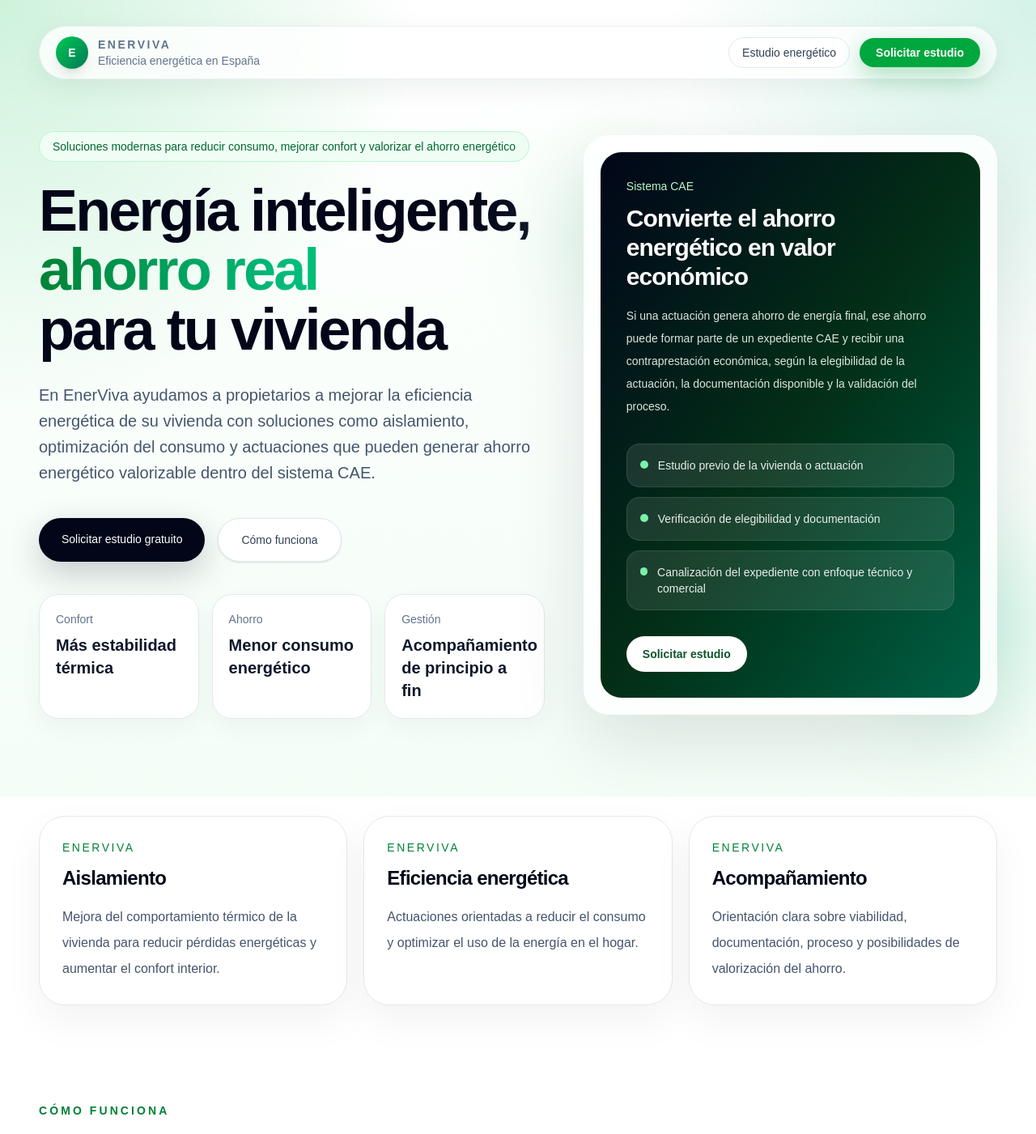
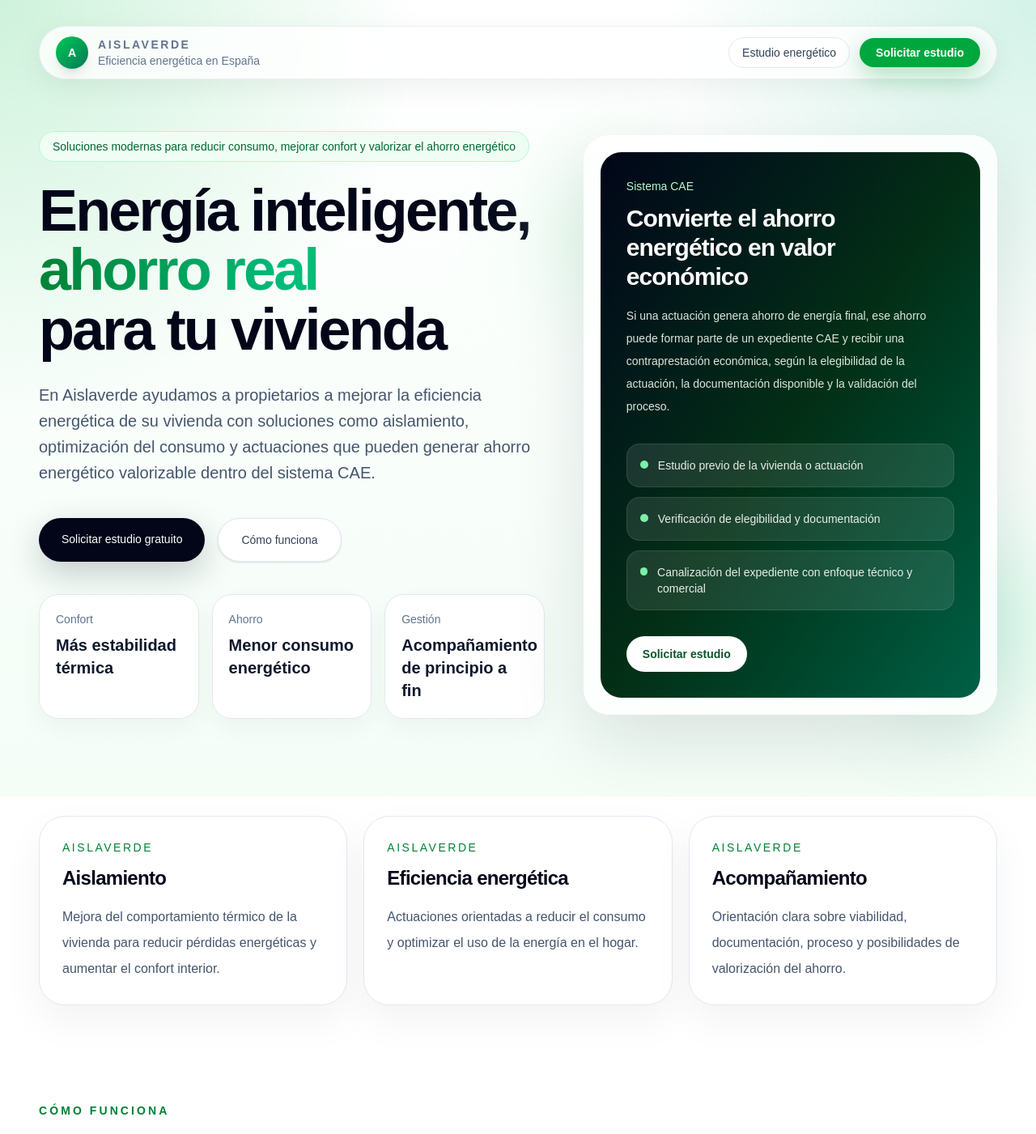
Before and after one commit to protectas-systemes/enerviva-site, a Next.js app: page / in a window 1280 px wide. Shown: the top 1401 px of the page at 81% size. Built offline with nearby package versions, Linux system fonts and the light colour scheme.

Commit message:
Update page.tsx

```diff
--- a/app/page.tsx
+++ b/app/page.tsx
@@ -10,12 +10,12 @@ export default function Home() {
           <header className="sticky top-4 z-50 mb-16 flex items-center justify-between rounded-full border border-slate-200/70 bg-white/80 px-5 py-3 shadow-[0_10px_35px_rgba(15,23,42,0.06)] backdrop-blur">
             <div className="flex items-center gap-3">
               <div className="flex h-10 w-10 items-center justify-center rounded-full bg-gradient-to-br from-green-500 to-emerald-700 text-sm font-semibold text-white shadow-lg">
-                E
+                A
               </div>
 
               <div>
                 <p className="text-sm font-semibold uppercase tracking-[0.18em] text-slate-500">
-                  EnerViva
+                  Aislaverde
                 </p>
                 <p className="text-sm text-slate-500">
                   Eficiencia energética en España
@@ -55,7 +55,7 @@ export default function Home() {
               </h1>
 
               <p className="mt-7 max-w-2xl text-lg leading-8 text-slate-600 md:text-xl">
-                En EnerViva ayudamos a propietarios a mejorar la eficiencia energética de su vivienda
+                En Aislaverde ayudamos a propietarios a mejorar la eficiencia energética de su vivienda
                 con soluciones como aislamiento, optimización del consumo y actuaciones que pueden
                 generar ahorro energético valorizable dentro del sistema CAE.
               </p>
@@ -162,7 +162,7 @@ export default function Home() {
               className="rounded-[2rem] border border-slate-200 bg-white p-7 shadow-[0_20px_50px_rgba(15,23,42,0.05)]"
             >
               <p className="mb-3 text-sm font-medium uppercase tracking-[0.18em] text-green-700">
-                EnerViva
+                Aislaverde
               </p>
 
               <h3 className="text-2xl font-semibold tracking-[-0.03em] text-slate-950">
@@ -284,7 +284,7 @@ export default function Home() {
         <div className="grid gap-10 lg:grid-cols-[0.9fr_1.1fr]">
           <div>
             <p className="text-sm font-semibold uppercase tracking-[0.22em] text-green-700">
-              Por qué EnerViva
+              Por qué Aislaverde
             </p>
 
             <h2 className="mt-4 text-4xl font-semibold tracking-[-0.04em] text-slate-950 md:text-5xl">
@@ -292,7 +292,7 @@ export default function Home() {
             </h2>
 
             <p className="mt-6 text-lg leading-8 text-slate-600">
-              No somos una simple página informativa. Queremos posicionar EnerViva como una marca clara,
+              No somos una simple página informativa. Queremos posicionar Aislaverde como una marca clara,
               seria y premium dentro del sector de la eficiencia energética y de las soluciones para el hogar.
             </p>
           </div>
```
